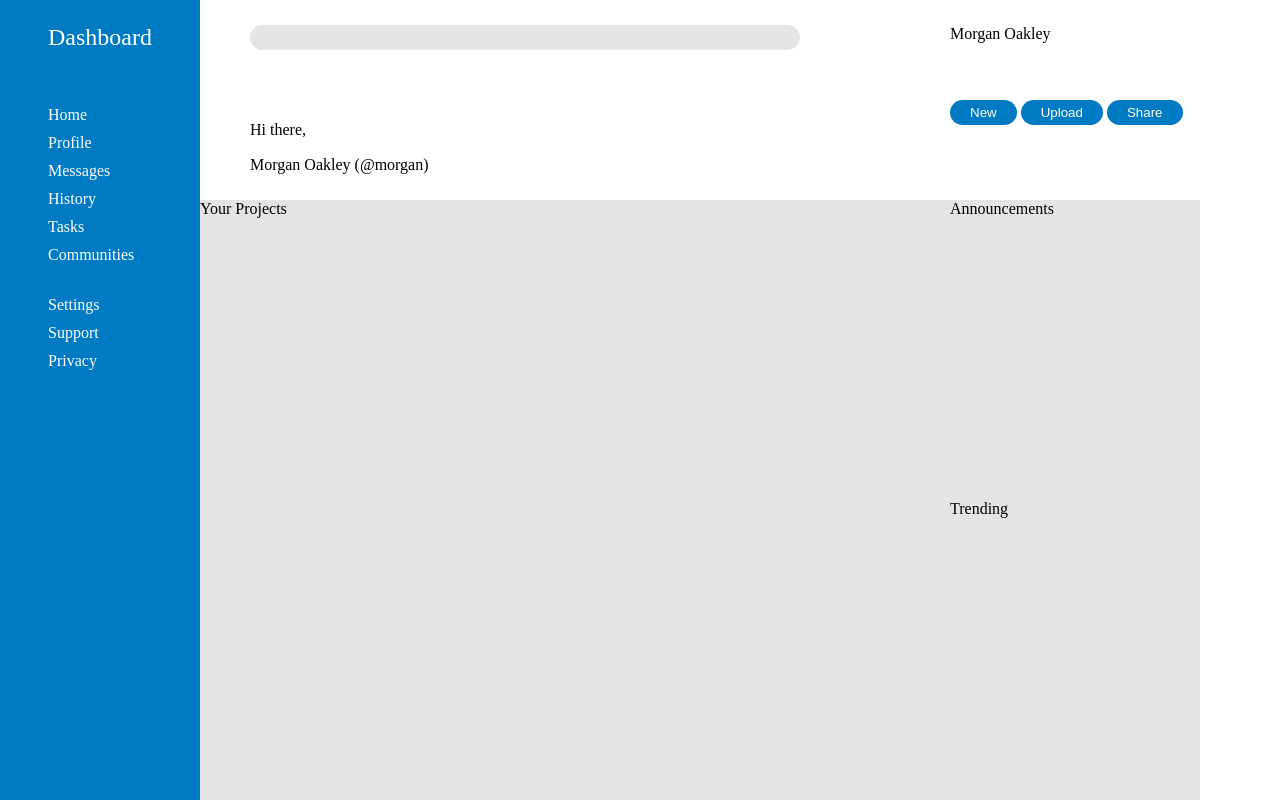
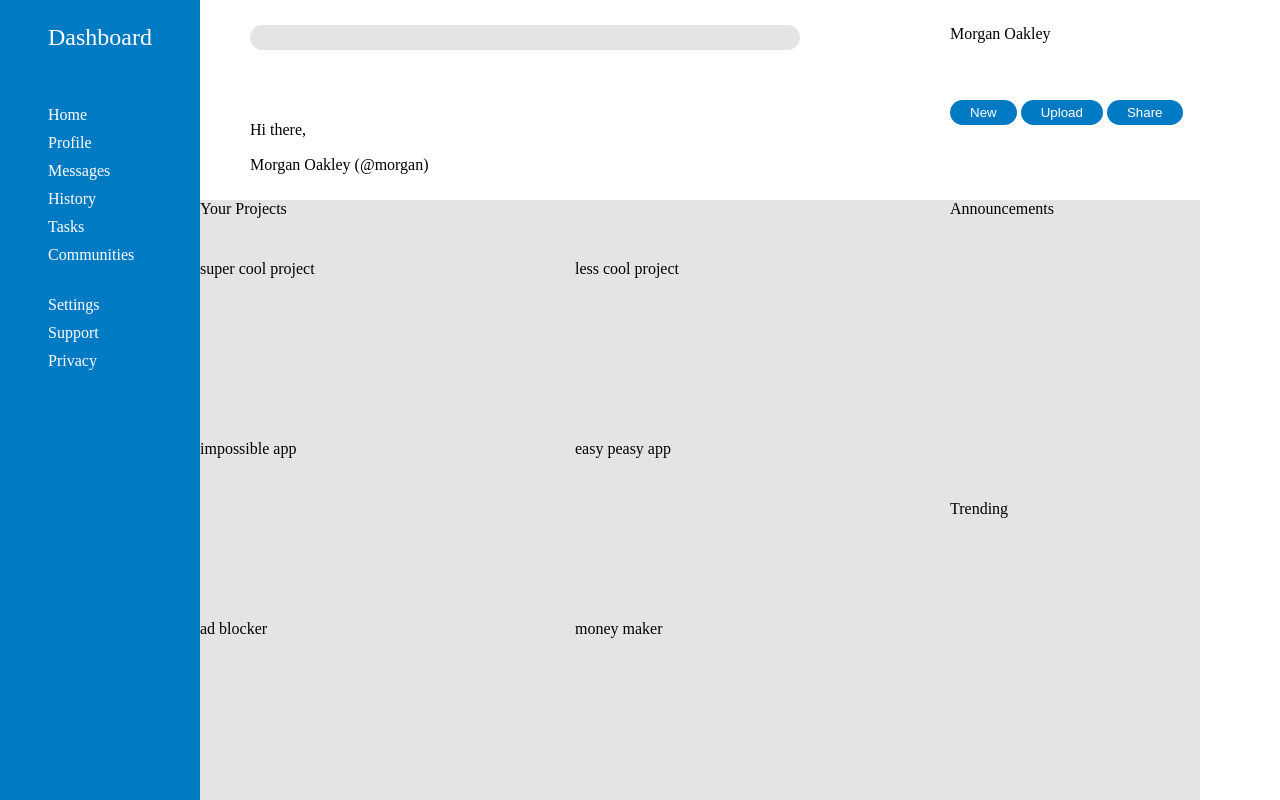
Before and after one commit to MikeBuckets2/admin-dashboard, a plain HTML site: page index.html in a window 1280 px wide. Drawn offline with Linux system fonts and the light colour scheme.

Commit message:
position cards under projects

```diff
--- a/index.html
+++ b/index.html
@@ -39,7 +39,15 @@
             </div>
         </div>
         <div class="main-content">
-            <div class="projects">Your Projects</div>
+            <div class="projects">
+                <div class="projects-header">Your Projects</div>
+                <div class="cards">super cool project</div>
+                <div class="cards">less cool project</div>
+                <div class="cards">impossible app</div>
+                <div class="cards">easy peasy app</div>
+                <div class="cards">ad blocker</div>
+                <div class="cards">money maker</div>
+            </div>
             <div class="announcements">Announcements</div>
             <div class="trending-items">Trending</div>
         </div>
--- a/style.css
+++ b/style.css
@@ -82,4 +82,11 @@ button {
 
 .projects {
     grid-row: 1 / 3;
+    display: grid;
+    grid-template-rows: 1fr 3fr 3fr 3fr;
+    grid-template-columns: 1fr 1fr;
 }
+
+.projects-header {
+    grid-column: 1 / 3;
+}
```
